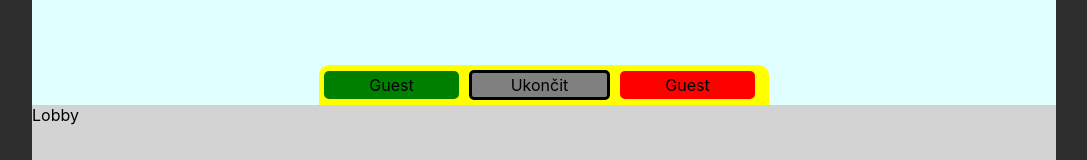
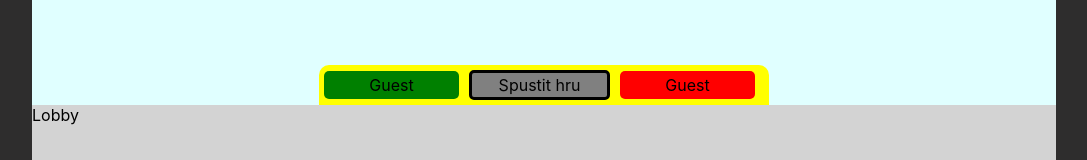
Before and after one commit to sirluky/lode, a React (Create React App) app: page / in a window 1280 px wide. Shown: the part 225-385 px from the top of the page, without its empty margins (96-1183 px from the left). Built offline with nearby package versions, Linux system fonts and the light colour scheme; no server answers.

Commit message:
waiting status added

```diff
--- a/src/components/ControlPanel.js
+++ b/src/components/ControlPanel.js
@@ -1,7 +1,7 @@
 import React, { Component } from "react";
 import "./controlpanel.scss";
 import { connect } from "react-redux";
-import { playerReady } from "../actions/gameActions";
+import { playerReady, changeStatus } from "../actions/gameActions";
 
 class ControlPanel extends Component {
   render() {
@@ -10,8 +10,17 @@ class ControlPanel extends Component {
         <div className="wrapper">
           {console.log(this.props)}
           <div className="mytime time">{this.props.mynick}</div>
-          <div className="exit time" onClick={e => this.props.playerReady()}>
-            Ukončit
+          <div
+            className="exit time"
+            onClick={e => {
+              this.props.playerReady();
+              this.props.changeStatus("waiting");
+            }}
+            style={{
+              visibility: this.props.status !== "ingame" ? "visible" : "hidden"
+            }}
+          >
+            {this.props.status === "lobby" ? "Spustit hru" : "Připraven"}
           </div>
           <div className="opponentTime time">{this.props.ennick}</div>
         </div>
@@ -21,9 +30,10 @@ class ControlPanel extends Component {
 }
 const mapStateToProps = state => ({
   mynick: state.game.nick,
-  ennick: state.game.enemynick
+  ennick: state.game.enemynick,
+  status: state.game.status
 });
 export default connect(
   mapStateToProps,
-  { playerReady }
+  { playerReady, changeStatus }
 )(ControlPanel);
```
